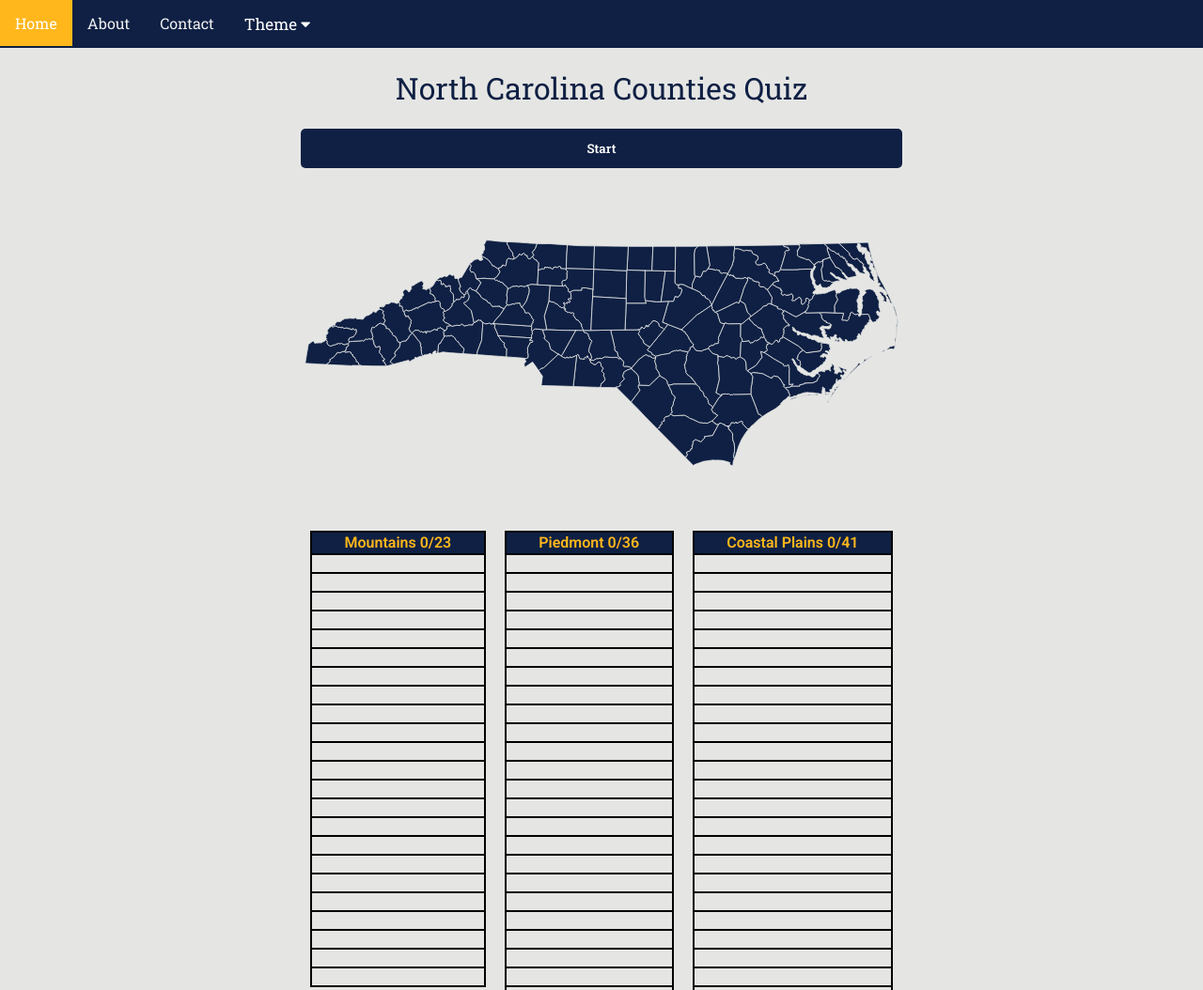
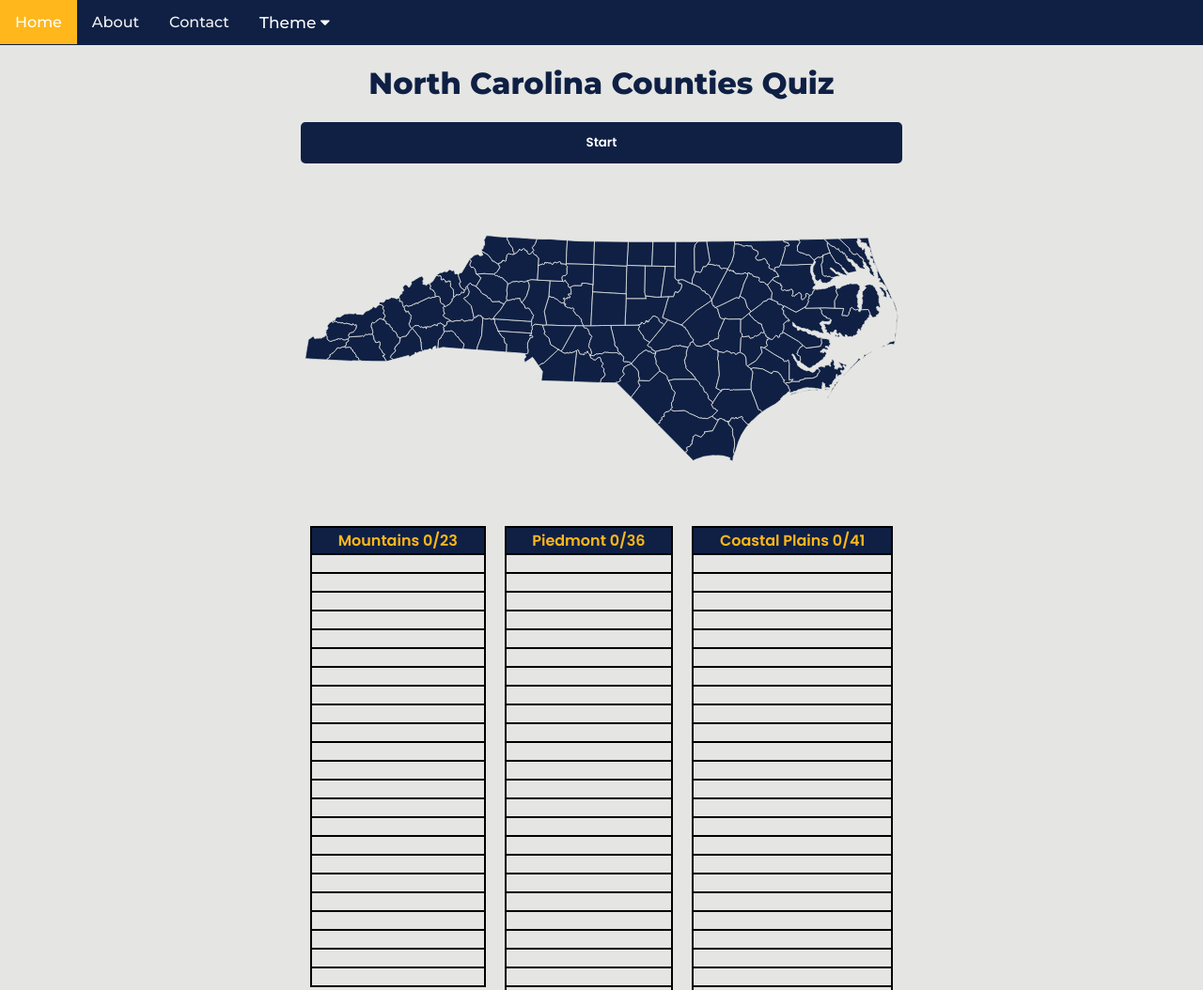
Before and after one commit to milesdame/north-carolina-counties, a website: page www/index.html in a window 1280 px wide. Shown: the top 1054 px of the page at 94% size. Drawn offline with Linux system fonts and the light colour scheme.

Commit message:
Add fonts for theme

```diff
--- a/www/static/css/uncg-theme.css
+++ b/www/static/css/uncg-theme.css
@@ -3,6 +3,9 @@
 /* Font Import */
 
 @import url('https://fonts.googleapis.com/css2?family=Roboto+Condensed:ital,wght@0,100..900;1,100..900&family=Roboto+Slab:wght@100..900&family=Roboto:ital,wght@0,100..900;1,100..900&display=swap');
+
+@import url('https://fonts.googleapis.com/css2?family=Montserrat:ital,wght@0,100..900;1,100..900&family=Poppins:ital,wght@0,100;0,200;0,300;0,400;0,500;0,600;0,700;0,800;0,900;1,100;1,200;1,300;1,400;1,500;1,600;1,700;1,800;1,900&display=swap');
+
 
 /* COLORS
 Black: #000000
@@ -26,9 +29,9 @@ body {
 
 h1 {
     color: #0f2044;
-    font-family: "Roboto Slab", serif;
+    font-family: "Montserrat", sans-serif;
     font-optical-sizing: auto;
-    font-weight: 400;
+    font-weight: 800;
     font-style: normal;
 }
 
@@ -60,9 +63,9 @@ path {
 /* Style the links inside the navigation bar */
 .topnav ul li a {
     color: #FFFFFF;
-    font-family: "Roboto Slab", serif;
+    font-family: "Montserrat", sans-serif;
     font-optical-sizing: auto;
-    font-weight: 300;
+    font-weight: 500;
     font-style: normal;
 }
 
@@ -71,6 +74,12 @@ path {
 background-color: #000000;
 color: #FFFFFF;
 }
+
+@media screen and (max-width: 600px) {
+    .topnav a.icon {
+      background-color: #ffb71b;
+    }
+  }
 
 /* Add an active class to highlight the current page */
 .topnav li a.active {
@@ -84,10 +93,10 @@ color: #FFCA00;
     border: none;
     border-radius: 5px;
     padding: 12px 32px;
-    font-family: "Roboto Slab", serif;
-    font-optical-sizing: auto;
+    font-family: "Poppins", sans-serif;
     font-weight: 600;
     font-style: normal;
+
 }
 
 footer p {
@@ -99,35 +108,36 @@ footer p {
 }
 
 #progress p {
-    font-family: "Roboto", serif;
-    font-optical-sizing: auto;
-    font-weight: 500;
+    font-family: "Poppins", sans-serif;
+    font-weight: 400;
     font-style: normal;
     font-size: medium;
 }
 
 input::placeholder {
-    font-family: "Roboto Slab", serif;
-    font-optical-sizing: auto;
-    font-weight: 500;
+    font-family: "Poppins", sans-serif;
+    font-weight: 400;
     font-style: normal;
     color: #e5e6e4;
 }
 
 .already-guessed {
     color: #a00c30;
-    font-family: "Roboto", serif;
+    font-family: "Poppins", sans-serif;
     font-weight: 400;
+    font-style: normal;
 }
 
 table, th, tr {
-    font-family: "Roboto", serif;
+    font-family: "Poppins", sans-serif;
     font-weight: 400;
+    font-style: normal;
 }
 
 th {
-    font-family: "Roboto", serif;
+    font-family: "Poppins", sans-serif;
     font-weight: 600;
+    font-style: normal;
     background-color: #0f2044;
     color: #ffb71b;
 }
@@ -138,17 +148,26 @@ th {
 }
 
 .topnav .nav-link {
-    font-family: "Roboto Slab", serif;
+    font-family: "Montserrat", sans-serif;
+    font-optical-sizing: auto;
+    font-weight: 500;
+    font-style: normal;
     background-color: #0f2044;
 }
 
 .topnav a {
-    font-family: "Roboto Slab", serif;
+    font-family: "Montserrat", sans-serif;
+    font-optical-sizing: auto;
+    font-weight: 500;
+    font-style: normal;
     background-color: #FFFFFF;
 }
 
 .dropdown .dropbtn {
-    font-family: "Roboto Slab", serif;
+    font-family: "Montserrat", sans-serif;
+    font-optical-sizing: auto;
+    font-weight: 500;
+    font-style: normal;
 }
 
 .dropdown .dropdown-content a:hover {
```
